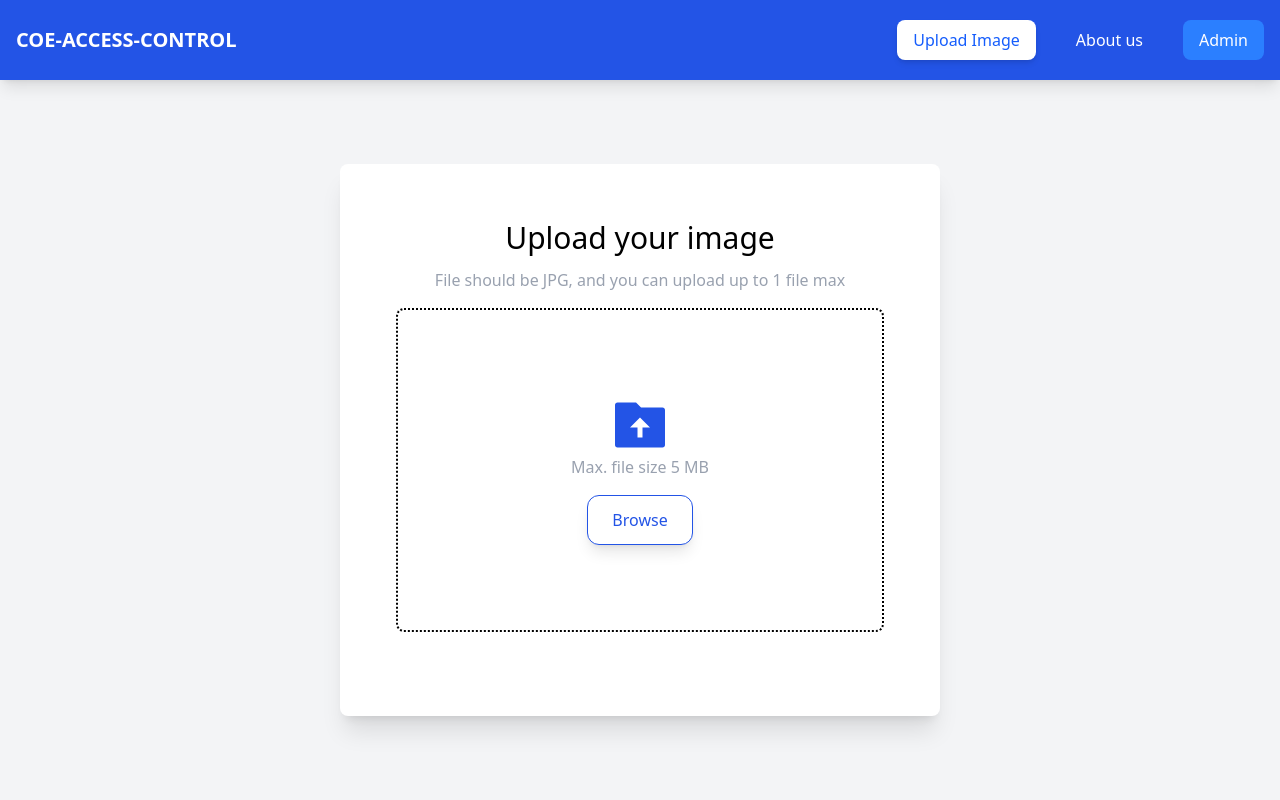
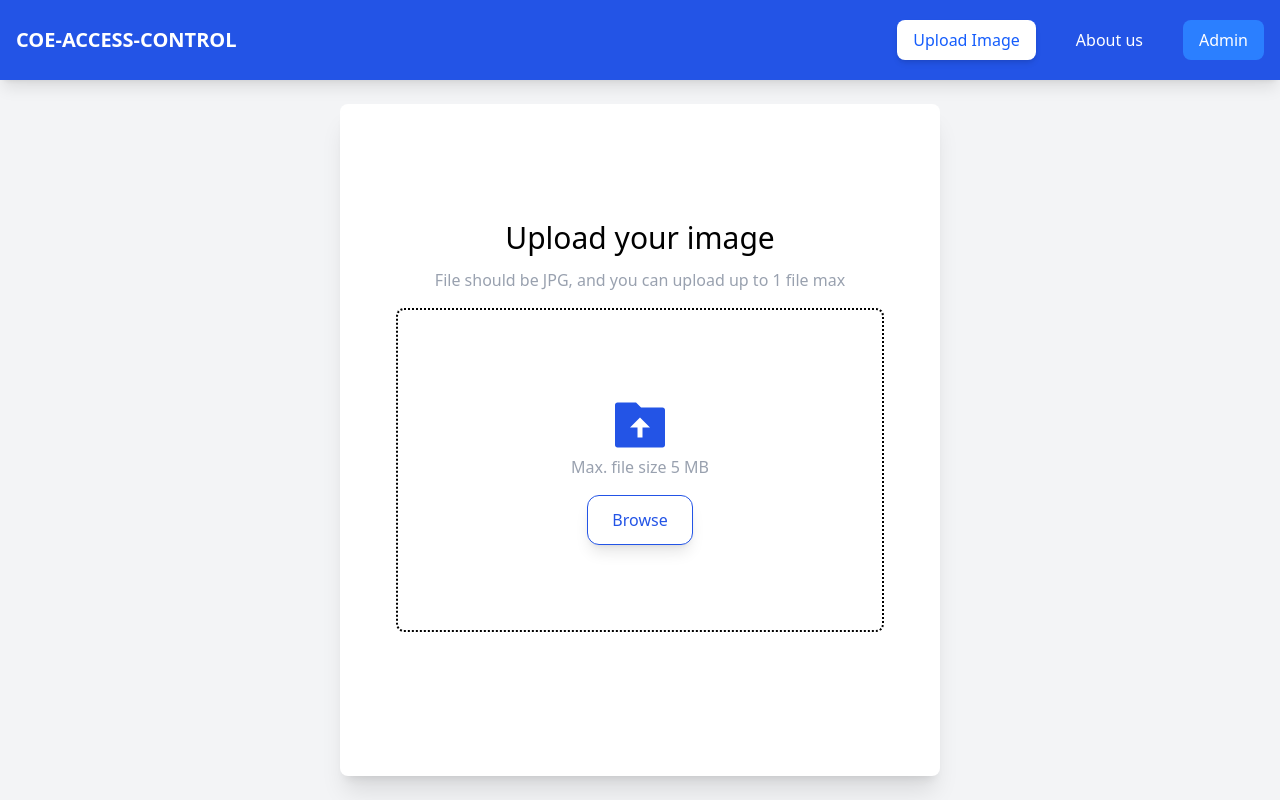
Before and after one commit to chotipats2092002/CoE-Access-Control, a React (Vite) app in the folder web/: page / in a window 1280 px wide. Built offline with nearby package versions, Linux system fonts and the light colour scheme.

Commit message:
set navbar layout

```diff
--- a/web/src/App.tsx
+++ b/web/src/App.tsx
@@ -13,6 +13,7 @@ function App() {
       <Router>
         <div className="flex flex-col min-h-screen bg-gray-100">
           <Navbar />
+          <div className="flex flex-col items-center justify-center h-screen pt-20">
             <Routes>
               <Route path="/" element={<UploadImage />} />
               <Route path="/ip-camera" element={<IPCamera />} />
@@ -21,6 +22,7 @@ function App() {
               <Route path="/admin" element={<AdminLogin />} />
             </Routes>
           </div>
+        </div>
       </Router>
     </AuthProvider>
   );
--- a/web/src/components/Navbar.tsx
+++ b/web/src/components/Navbar.tsx
@@ -39,7 +39,7 @@ const Navbar: React.FC = () => {
 
   return (
     <div>
-      <nav className="relative bg-[#2354E6] shadow-lg">
+      <nav className=" bg-[#2354E6] shadow-lg fixed left-0 right-0">
         <div className="max-w-7xl mx-auto px-4">
           <div className="h-20 flex items-center justify-between">
             <div className="text-white text-xl font-bold">
--- a/web/src/components/UploadButton.tsx
+++ b/web/src/components/UploadButton.tsx
@@ -98,7 +98,7 @@ const UploadButton: React.FC = () => {
     });
 
     return (
-        <div className="flex flex-col w-full">
+        <div className="flex flex-col w-full h-full justify-center">
             <div className="p-4 sm:p-6 flex flex-col gap-3 sm:gap-4">
                 <div className="flex flex-col gap-2 sm:gap-3 item-center w-full">
                     <h2 className="text-xl sm:text-3xl text-center">Upload your image</h2>
--- a/web/src/pages/ShowImage.tsx
+++ b/web/src/pages/ShowImage.tsx
@@ -15,14 +15,12 @@ const ShowImage = () => {
   }, [])
 
   return (
-    <div className="flex flex-grow items-center justify-center p-6">
-      <div className="bg-white shadow-xl rounded-lg p-8 w-full h-full">
-        <div className="min-h-screen bg-gray-100 p-6">
-          <h1 className="text-2xl font-bold mb-4 text-center">Image Gallery</h1>
-          <Gallery />
-        </div>
+    <div className="w-full h-full flex flex-col justify-center p-4">
+      <div className=" bg-white p-6 h-full rounded-lg">
+        <h1 className="text-2xl font-bold mb-4 text-center">Image Gallery</h1>
+        <Gallery />
       </div>
-    </div>
+    </div >
   );
 
 }
```
Lines whose indentation alone changed are shown as unchanged.
